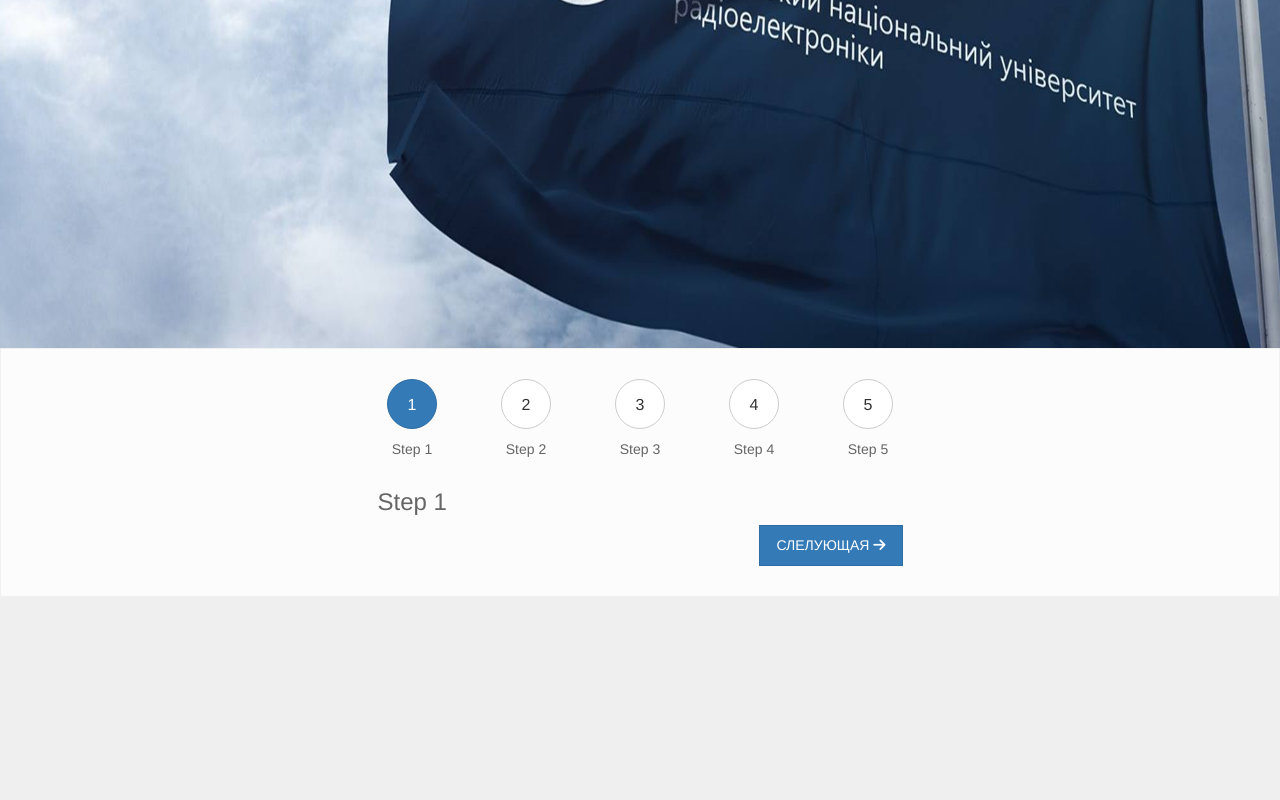
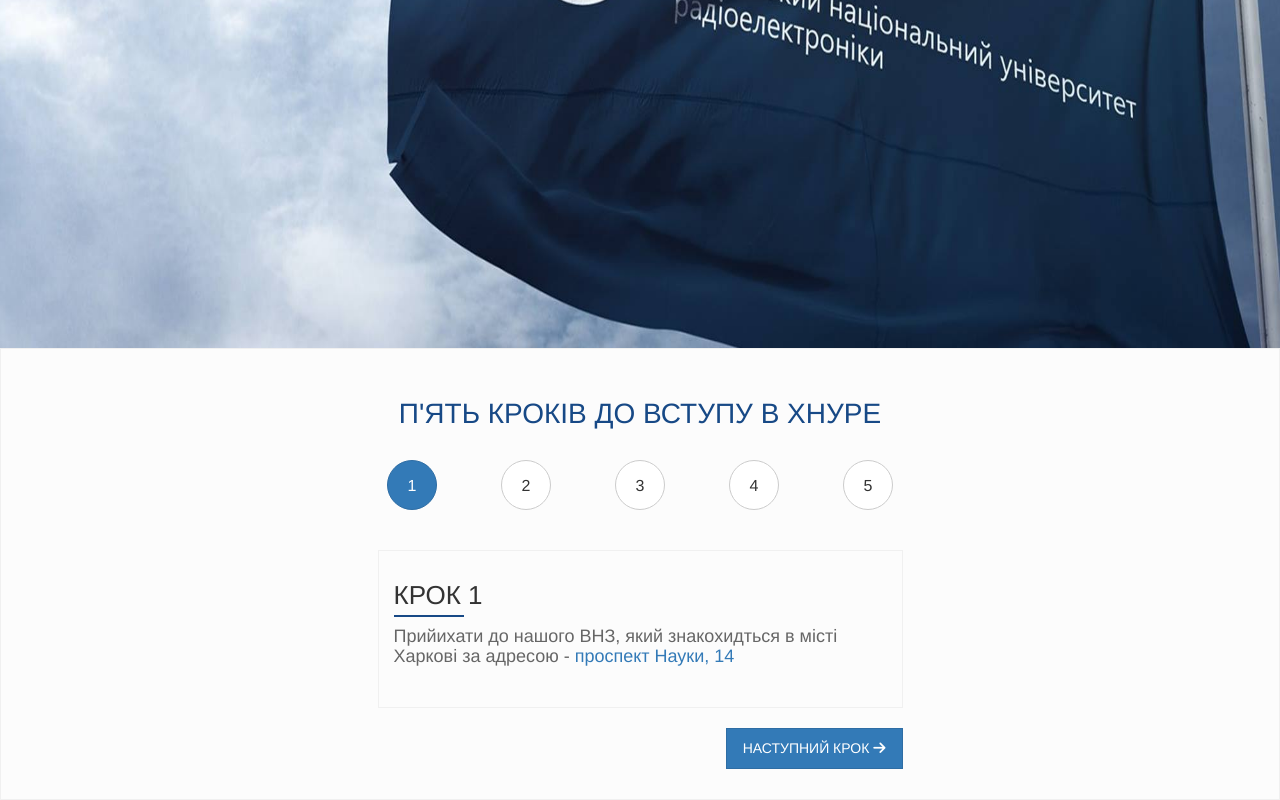
Before and after one commit to Vladichnaprimer/nure-apply-rules, a plain HTML site: page index.html in a window 1280 px wide. Shown: the part 352-1152 px from the top of the page. Before the commit the page ends 949 px from the top, so only its background shows below. Drawn offline with Linux system fonts and the light colour scheme.

Commit message:
Added steps to index page

```diff
--- a/css/main.css
+++ b/css/main.css
@@ -95,16 +95,7 @@
 .stepwizard-step button:active {
   background: #1b4b89;
 }
-/*.stepwizard-row:before {
-    top: 25px;
-    bottom: 0;
-    position: absolute;
-    content: " ";
-    width: 100%;
-    height: 2px;
-    background-color: #d1c8b8;
-    z-order: 0;
-}*/
+
 .stepwizard-step {
     display: table-cell;
     text-align: center;
@@ -135,3 +126,8 @@
 	text-transform: uppercase;
 	font-size: 14px;
 }
+.index-title{
+	font-size: 28px;
+	color: #174986;
+	text-transform: uppercase;
+}
--- a/index.html
+++ b/index.html
@@ -61,77 +61,92 @@
     <div class="single index">
       <div>
         <div class="container">
+            <div>
+              <h3 class="index-title" style="text-align: center">П'ять кроків до вступу в ХНУРЕ</h3>
+            </div>
+            <br>
             <div class="stepwizard col-md-offset-3">
               <div class="stepwizard-row setup-panel">
                 <div class="stepwizard-step">
                   <a href="#step-1" class="btn btn-primary btn-circle">1</a>
-                  <p>Step 1</p>
                 </div>
                 <div class="stepwizard-step">
                   <a href="#step-2" type="button" class="btn btn-default btn-circle" >2</a>
-                  <p>Step 2</p>
                 </div>
                 <div class="stepwizard-step">
                   <a href="#step-3" type="button" class="btn btn-default btn-circle">3</a>
-                  <p>Step 3</p>
                 </div>
                 <div class="stepwizard-step">
                   <a href="#step-4" type="button" class="btn btn-default btn-circle">4</a>
-                  <p>Step 4</p>
                 </div>
                 <div class="stepwizard-step">
                   <a href="#step-5" type="button" class="btn btn-default btn-circle">5</a>
-                  <p>Step 5</p>
                 </div>
               </div>
             </div>
 
-            <div >
+            <div>
               <div class="row setup-content" id="step-1">
                 <div class="col-xs-6 col-md-offset-3">
                   <div class="col-md-12">
-                    <h3> Step 1</h3>
-
-                    <button class="btn btn-primary nextBtn btn-lg pull-right" type="button">Слелующая <i class="fa fa-arrow-right" aria-hidden="true"></i></button>
+                    <div class="single">
+                      <h3 class="side-title"> Крок 1</h3>
+                      <h4>Прийихати до нашого ВНЗ, який знакохидться в місті Харкові за адресою - <a href="contact.html"> проспект Науки, 14</a></h4>
+                    </div>
+                    <br>
+                    <button class="btn btn-primary nextBtn btn-lg pull-right" type="button">Наступний крок <i class="fa fa-arrow-right" aria-hidden="true"></i></button>
                   </div>
                 </div>
               </div>
               <div class="row setup-content" id="step-2">
                 <div class="col-xs-6 col-md-offset-3">
                   <div class="col-md-12">
-                    <h3> Step 2</h3>
+                    <div class="single">
+                      <h3 class="side-title"> Крок 2</h3>
+                      <h4>Подати свої <a href="rules.html">документи</a> до приймальної комісії.</h4>
+                    </div>
+                    <br>
 
-                    <button class="btn btn-primary prevBtn btn-lg pull-left" type="button"><i class="fa fa-arrow-left" aria-hidden="true"></i> Предыдущая</button>
-                    <button class="btn btn-primary nextBtn btn-lg pull-right" type="button">Слелующая  <i class="fa fa-arrow-right" aria-hidden="true"></i></button>
+                    <button class="btn btn-primary prevBtn btn-lg pull-left" type="button"><i class="fa fa-arrow-left" aria-hidden="true"></i> Попередній крок</button>
+                    <button class="btn btn-primary nextBtn btn-lg pull-right" type="button">Наступний крок  <i class="fa fa-arrow-right" aria-hidden="true"></i></button>
                   </div>
                 </div>
               </div>
               <div class="row setup-content" id="step-3">
                 <div class="col-xs-6 col-md-offset-3">
                   <div class="col-md-12">
-                    <h3> Step 3</h3>
-                    <button class="btn btn-primary prevBtn btn-lg pull-left" type="button"><i class="fa fa-arrow-left" aria-hidden="true"></i> Предыдущая</button>
-                    <button class="btn btn-primary nextBtn btn-lg pull-right" type="button">Слелующая  <i class="fa fa-arrow-right" aria-hidden="true"></i></button>
+                    <div class="single">
+                      <h3 class="side-title"> Крок 3</h3>
+                      <h4>Чекати початку конкурсного відбору та слідкувати за рейтингами, що будуть оновлюватися на сайті <a href="http://nure.ua"> ХНУРЕ</a></h4>
+                    </div>
+                    <br>
+                    <button class="btn btn-primary prevBtn btn-lg pull-left" type="button"><i class="fa fa-arrow-left" aria-hidden="true"></i> Попередній крок</button>
+                    <button class="btn btn-primary nextBtn btn-lg pull-right" type="button">Наступний крок  <i class="fa fa-arrow-right" aria-hidden="true"></i></button>
                   </div>
                 </div>
               </div>
               <div class="row setup-content" id="step-4">
                 <div class="col-xs-6 col-md-offset-3">
                   <div class="col-md-12">
-                    <h3> Step 4</h3>
-
-                    <button class="btn btn-primary prevBtn btn-lg pull-left" type="button"><i class="fa fa-arrow-left" aria-hidden="true"></i> Предыдущая</button>
-                    <button class="btn btn-primary nextBtn btn-lg pull-right" type="button">Слелующая  <i class="fa fa-arrow-right" aria-hidden="true"></i></button>
+                    <div class="single">
+                      <h3 class="side-title"> Крок 4</h3>
+                      <h4>Дочекатися листа з уніврситету про успішний вступ.</h4>
+                    </div>
+                    <br>
+                    <button class="btn btn-primary prevBtn btn-lg pull-left" type="button"><i class="fa fa-arrow-left" aria-hidden="true"></i> Попередній крок</button>
+                    <button class="btn btn-primary nextBtn btn-lg pull-right" type="button">Наступний крок  <i class="fa fa-arrow-right" aria-hidden="true"></i></button>
                   </div>
                 </div>
               </div>
               <div class="row setup-content" id="step-5">
                 <div class="col-xs-6 col-md-offset-3">
                   <div class="col-md-12">
-                    <h3> Step 5</h3>
-
-                    <button class="btn btn-primary prevBtn btn-lg pull-left" type="button"><i class="fa fa-arrow-left" aria-hidden="true"></i> Предыдущая</button>
-                    <button class="btn btn-primary nextBtn btn-lg pull-right" type="button">Слелующая  <i class="fa fa-arrow-right" aria-hidden="true"></i></button>
+                    <div class="single">
+                      <h3 class="side-title"> Крок 5</h3>
+                      <h4>Прийти до ВНЗ 1-го вересня.</h4>
+                    </div>
+                    <br>
+                    <button class="btn btn-primary prevBtn btn-lg pull-left" type="button"><i class="fa fa-arrow-left" aria-hidden="true"></i> Попередній крок</button>
                   </div>
                 </div>
               </div>
```
Also changed, not shown: contact.html (+2 -0 lines).
